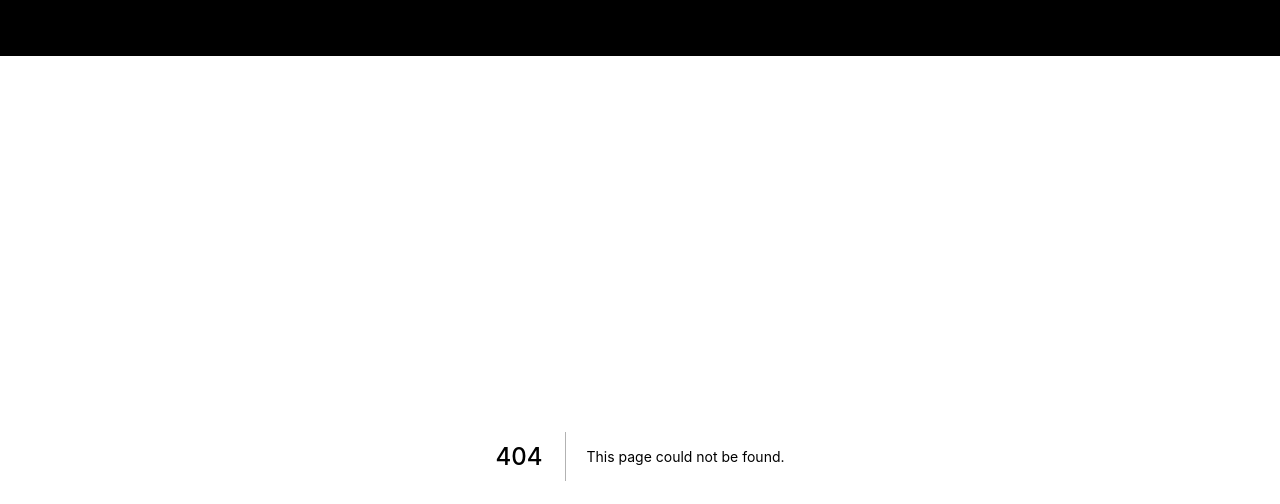
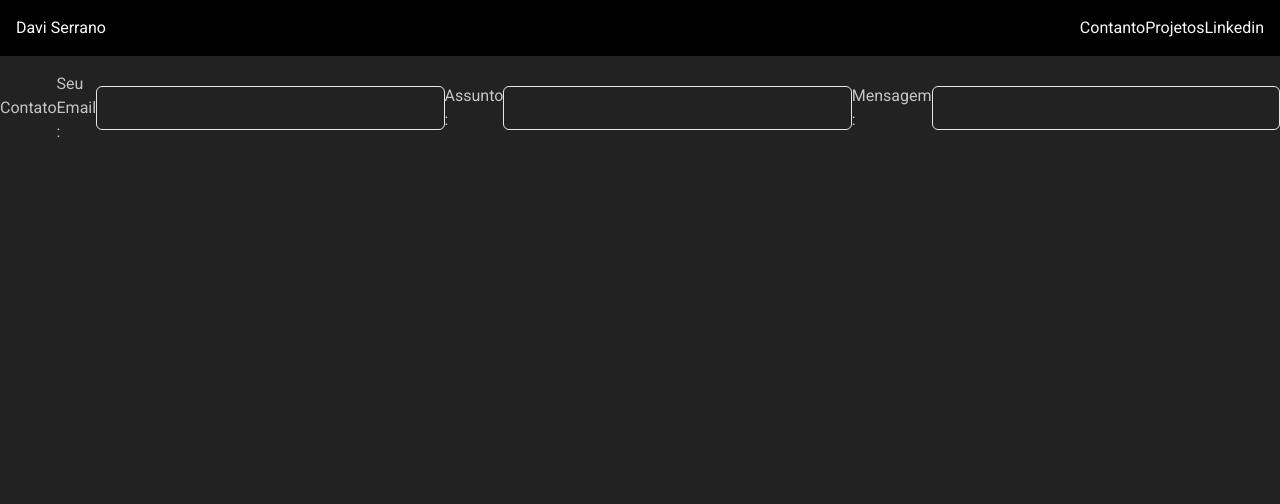
Before and after one commit to Davi-Serrano/porti, a Next.js app: page /contato in a window 1280 px wide. Before the commit this address had no page. Shown: the top 504 px of the page. Built offline with nearby package versions, Linux system fonts and the light colour scheme.

Commit message:
pagina de contato criada

```diff
--- /dev/null
+++ b/src/pages/contato.tsx
@@ -0,0 +1,23 @@
+import { Flex, Text, Input } from '@chakra-ui/react'
+
+export default function Contanto(){
+    return(
+        <Flex
+            FlexDir="column"
+            justify="space-around"
+            align="center"
+            color="#C5C5C5"
+        >
+            <Text mx="auto">Contato</Text>
+
+            <Text>Seu Email :</Text>
+            <Input />
+
+            <Text>Assunto :</Text>
+            <Input />
+
+            <Text>Mensagem :</Text>
+            <Input />
+        </Flex>
+    )
+}
```
